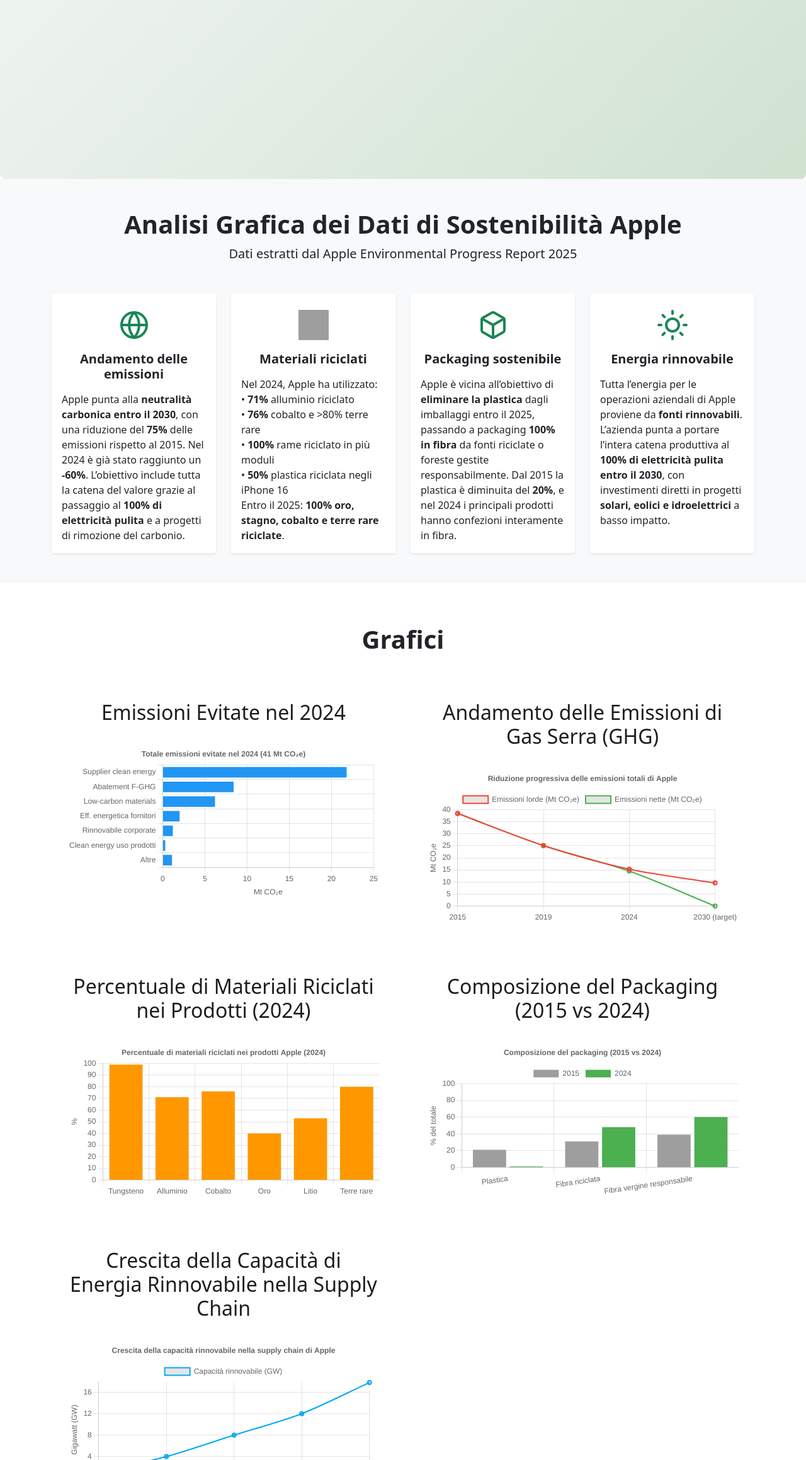
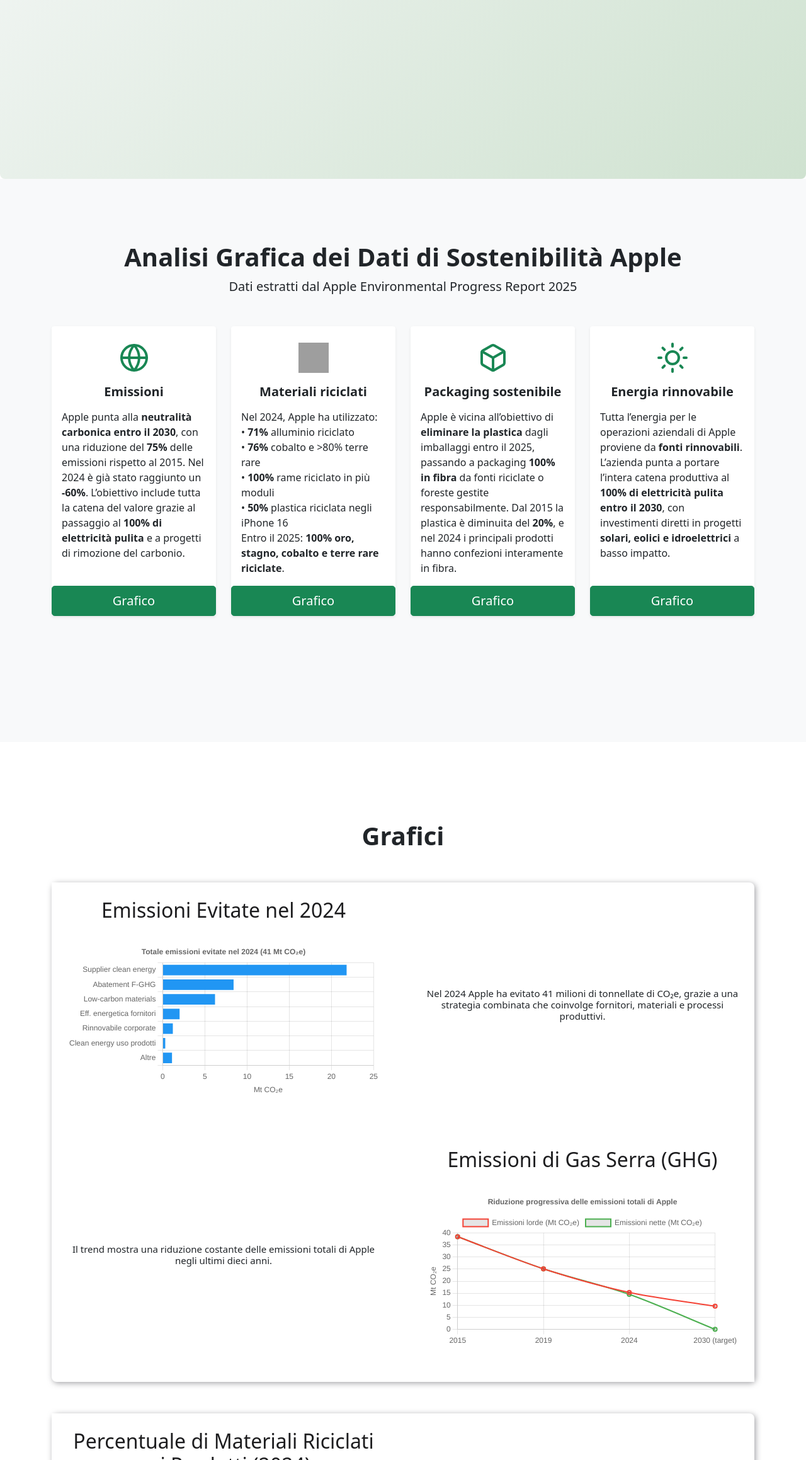
Before and after one commit to Cola00/PW-L-31-3.7, a plain HTML site: page index.html in a window 1280 px wide. Shown: the part 482-2800 px from the top of the page at 63% size. Drawn offline with nearby package versions, Linux system fonts and the light colour scheme; grey boxes are pictures that could not be loaded.

Commit message:
Bugfixing

```diff
--- a/assets/css/style.css
+++ b/assets/css/style.css
@@ -21,7 +21,7 @@
 /*Stile per la navbar e l'header*/
 nav{
   min-height: 80px;
-  background: var(--header-background-color) !important;
+  background: var(--header-background-color) !important; /*Uso di !important per sovrascrivere le carattersitiche di Bootstrap*/
   color: var(--header-text-color) !important;
 }
 header {
@@ -65,11 +65,18 @@
   color: var( --footer-text-color);
 }
 
+
 /*Evita che la navbar copra le sezioni*/
 #download-report,
 #info-cards,
 #charts {
   scroll-margin-top: 80px;
+}
+
+#info-cards{
+  background: #fff;
+  padding-top: 100px;
+  padding-bottom: 200px;
 }
 
 #download-report{
@@ -91,7 +98,7 @@
 }
 
 .download-btn {
-  background-color: var(--btn-bg-color) !important; /*Uso di !important per sovrascrivere le carattersitiche di Bootstrap 5*/
+  background-color: var(--btn-bg-color) !important;
   display: block;
   margin: 20px auto;
   padding: 10px 20px;
@@ -102,14 +109,28 @@
 }
 
 #charts{
-  margin: 40px auto;
+  margin-top: 100px;
   background: #fff;
   padding: 25px;
   border-radius: 8px;
 }
 
 
-
 .container{
   text-align: center;
 }
+
+#grafico-emissioni, #grafico-materiali,#grafico-packaging, #grafico-energia{
+  margin-top: 50px;
+  margin-bottom: 50px;
+  height: fit-content;
+  border-width: 2px;
+  border-radius: 8px;
+  box-shadow: #6e6e73a3 2px 2px 10px;
+}
+
+.text{
+  text-align: center;
+  padding: 20px;
+  font-size: 15px;
+}
--- a/index.html
+++ b/index.html
@@ -1,18 +1,16 @@
 <!-- Dichiara che il documento è un file HTML5. Serve ai browser per interpretare correttamente la sintassi e le regole del linguaggio. -->
 <!DOCTYPE html>
-
 <!-- Apre il tag principale <html> e imposta l’attributo "lang" su "it", indicando che la lingua del contenuto è l’italiano. Questo è utile per l’accessibilità e per i motori di ricerca (SEO). -->
 <html lang="it">
+<!-- Inizio della sezione <head>, dove si inseriscono metadati, link a risorse esterne e impostazioni del documento. -->
 
-<!-- Inizio della sezione <head>, dove si inseriscono metadati, link a risorse esterne e impostazioni del documento. -->
 <head>
-
   <!-- Imposta la codifica dei caratteri su UTF-8, permettendo di visualizzare correttamente lettere accentate e simboli. -->
   <meta charset="UTF-8">
 
   <!--Adatta il contenuto della pagina al dispositivo e gestisce lo zoom iniziale impostandolo al 100%-->
   <meta name="viewport" content="width=device-width, initial-scale=1.0">
-  <title>Apple Report di sostenibilià con Analisi Grafica</title>
+  <title>Apple Report di sostenibilià</title>
   <!--Foglio di stile contentene il design del sito-->
   <link rel="stylesheet" href="assets/css/style.css">
   <!--Foglio di stile contentene il css di Bootstrap 5-->
@@ -29,12 +27,11 @@
 
   <!--Sezione dove scaricare il report di sostenibilità-->
   <section id="download-report" class="py-5 bg-light text-center">
-      <h1 class="fw-bold mb-3 text-success">Scarica il Report di Sostenibilità 2025</h1>
+    <h1 class="fw-bold mb-3 text-success">Scarica l'ultimo Report di Sostenibilità</h1>
     <p class="lead mb-4 text-secondary">
       Scopri come Apple sta riducendo le emissioni e utilizzando materiali riciclati per un futuro più verde. 🌱
     </p>
-      <a class="btn btn-success btn-lg px-4"
-         href="report/Apple_Environmental_Progress_Report_2025.pdf"
+    <a class="btn btn-success btn-lg px-4" href="report/Apple_Environmental_Progress_Report_2025.pdf"
       download="Apple_Sustainability_Report_2025.pdf">
       <i class="bi bi-download me-2"></i> Scarica il report
     </a>
@@ -42,7 +39,7 @@
 
 
   <!--Sezione con le cards per introdurre i grafici presentati sotto utilizzando delle cards di Bootstrap 5 -->
-  <div id="info-cards" class="py-5 bg-light">
+  <div id="info-cards" class="bg-light">
     <div class="container">
       <div class="text-center mb-5">
         <h1 class="fw-bold">Analisi Grafica dei Dati di Sostenibilità Apple</h1>
@@ -61,10 +58,11 @@
                   stroke-linecap="round" stroke-linejoin="round">
                   <circle cx="12" cy="12" r="10"></circle>
                   <line x1="2" y1="12" x2="22" y2="12"></line>
-          <path d="M12 2a15.3 15.3 0 0 1 4 10 15.3 15.3 0 0 1-4 10 15.3 15.3 0 0 1-4-10A15.3 15.3 0 0 1 12 2z"></path>
+                  <path d="M12 2a15.3 15.3 0 0 1 4 10 15.3 15.3 0 0 1-4 10 15.3 15.3 0 0 1-4-10A15.3 15.3 0 0 1 12 2z">
+                  </path>
                 </svg>
               </div>
-              <h5 class="card-title fw-bold">Andamento delle emissioni</h5>
+              <h5 class="card-title fw-bold">Emissioni</h5>
               <p class="card-text mt-3 text-start">
                 Apple punta alla <strong>neutralità carbonica entro il 2030</strong>, con una riduzione del
                 <strong>75%</strong> delle emissioni rispetto al 2015.
@@ -72,7 +70,11 @@
                 L’obiettivo include tutta la catena del valore grazie al passaggio al <strong>100% di elettricità
                   pulita</strong> e a progetti di rimozione del carbonio.
               </p>
+
             </div>
+            <a class="btn btn-success btn-lg px-4" href="#grafico-emissioni"
+              download="Apple_Sustainability_Report_2025.pdf">Grafico
+            </a>
           </div>
         </div>
 
@@ -81,7 +83,7 @@
           <div class="card h-100 shadow-sm border-0">
             <div class="card-body text-center">
               <div class="mb-3 fs-1 text-success">
-            <img width="48" height="48" src="https://img.icons8.com/fluency/48/recycling.png" alt="recycling"/>
+                <img width="48" height="48" src="https://img.icons8.com/fluency/48/recycling.png" alt="recycling" />
               </div>
               <h5 class="card-title fw-bold">Materiali riciclati</h5>
               <p class="card-text mt-3 text-start">
@@ -92,7 +94,11 @@
                 • <strong>50%</strong> plastica riciclata negli iPhone 16<br>
                 Entro il 2025: <strong>100% oro, stagno, cobalto e terre rare riciclate</strong>.
               </p>
+
             </div>
+            <a class="btn btn-success btn-lg px-4" href="#grafico-materiali"
+              download="Apple_Sustainability_Report_2025.pdf">Grafico
+            </a>
           </div>
         </div>
 
@@ -104,10 +110,13 @@
               <div class="mb-3 fs-1 text-success">
                 <svg width="48" height="48" viewBox="0 0 24 24" fill="none" stroke="currentColor" stroke-width="2"
                   stroke-linecap="round" stroke-linejoin="round">
-          <path d="M21 16V8a2 2 0 0 0-1-1.73l-7-4a2 2 0 0 0-2 0l-7 4A2 2 0 0 0 3 8v8a2 2 0 0 0 1 1.73l7 4a2 2 0 0 0 2 0l7-4a2 2 0 0 0 1-1.73z"></path>
+                  <path
+                    d="M21 16V8a2 2 0 0 0-1-1.73l-7-4a2 2 0 0 0-2 0l-7 4A2 2 0 0 0 3 8v8a2 2 0 0 0 1 1.73l7 4a2 2 0 0 0 2 0l7-4a2 2 0 0 0 1-1.73z">
+                  </path>
                   <polyline points="3.27 6.96 12 12.01 20.73 6.96"></polyline>
                   <line x1="12" y1="22.08" x2="12" y2="12"></line>
-        </svg></div>
+                </svg>
+              </div>
               <h5 class="card-title fw-bold text-center">Packaging sostenibile</h5>
               <p class="card-text mt-3 text-start">
                 Apple è vicina all’obiettivo di <strong>eliminare la plastica</strong> dagli imballaggi entro il 2025,
@@ -116,7 +125,11 @@
                 Dal 2015 la plastica è diminuita del <strong>20%</strong>, e nel 2024 i principali prodotti hanno
                 confezioni interamente in fibra.
               </p>
+
             </div>
+            <a class="btn btn-success btn-lg px-4" href="#grafico-packaging"
+              download="Apple_Sustainability_Report_2025.pdf">Grafico
+            </a>
           </div>
         </div>
 
@@ -146,6 +159,9 @@
                 con investimenti diretti in progetti <strong>solari, eolici e idroelettrici</strong> a basso impatto.
               </p>
             </div>
+            <a class="btn btn-success btn-lg px-4" href="#grafico-energia"
+              download="Apple_Sustainability_Report_2025.pdf">Grafico
+            </a>
           </div>
         </div>
       </div>
@@ -155,8 +171,9 @@
   <!--Sezione dei grafici realizzati in JQuery tramite la libreria chart.js-->
   <div id="charts">
     <div class="container">
+      <h1 class="fw-bold mb-5">Grafici</h1>
+      <div id="grafico-emissioni">
         <div class="row">
-        <h1 class="fw-bold mb-5">Grafici</h1>
           <div class="col-lg-6 col-md-6 col-sm-12">
             <section>
               <h2>Emissioni Evitate nel 2024</h2>
@@ -164,12 +181,30 @@
             </section>
           </div>
           <div class="col-lg-6 col-md-6 col-sm-12">
+            <!--classi per posizionare il testo al centro del box-->
+           <div class="d-flex justify-content-center align-items-center h-100">
+            <h3 class="text">Nel 2024 Apple ha evitato 41 milioni di tonnellate di CO₂e, grazie a una strategia combinata che coinvolge fornitori, materiali e processi produttivi.</h3>
+          </div>
+          </div>
+        </div>
+
+        <div class="row">
+          <div class="col-lg-6 col-md-6 col-sm-12">
+            <div class="d-flex justify-content-center align-items-center h-100">
+            <h3 class="text">Il trend mostra una riduzione costante delle emissioni totali di Apple negli ultimi dieci anni.</h3>
+            </div>
+          </div>
+          <div class="col-lg-6 col-md-6 col-sm-12">
             <section>
-            <h2>Andamento delle Emissioni di Gas Serra (GHG)</h2>
+              <h2>Emissioni di Gas Serra (GHG)</h2>
               <canvas id="ghgTrend"></canvas>
             </section>
           </div>
         </div>
+      </div>
+
+
+      <div id="grafico-materiali">
         <div class="row">
           <div class="col-lg-6 col-md-6 col-sm-12">
             <section>
@@ -178,18 +213,42 @@
             </section>
           </div>
           <div class="col-lg-6 col-md-6 col-sm-12">
+             <div class="d-flex justify-content-center align-items-center h-100">
+            <h3 class="text">Apple incrementa costantemente la percentuale di materiali riciclati nei suoi prodotti.</h3>
+            </div>
+          </div>
+        </div>
+      </div>
+
+      <div id="grafico-packaging">
+        <div class="row">
+          <div class="col-lg-6 col-md-6 col-sm-12">
+           <div class="d-flex justify-content-center align-items-center h-100">
+            <h3 class="text">Il packaging dei prodotti Apple è stato oggetto di una profonda trasformazione negli ultimi dieci anni.</h3>
+            </div>
+          </div>
+          <div class="col-lg-6 col-md-6 col-sm-12">
             <section>
               <h2>Composizione del Packaging (2015 vs 2024)</h2>
               <canvas id="packaging"></canvas>
             </section>
           </div>
         </div>
+      </div>
+
+      <div id="grafico-energia">
         <div class="row">
           <div class="col-lg-6 col-md-6 col-sm-12">
             <section>
               <h2>Crescita della Capacità di Energia Rinnovabile nella Supply Chain</h2>
               <canvas id="supplierRenewables"></canvas>
             </section>
+          </div>
+          <div class="col-lg-6 col-md-6 col-sm-12">
+             <div class="d-flex justify-content-center align-items-center h-100">
+            <h3 class="text">La capacità di energia rinnovabile impiegata dai fornitori Apple è cresciuta rapidamente, questo incremento è il risultato di investimenti in sistemi solari, eolici e idroelettrici, e dell’adesione di un numero crescente di fornitori ai programmi di energia pulita.</h3>
+            </div>
+          </div>
         </div>
       </div>
     </div>
@@ -231,6 +290,4 @@
 
 </script>
 
-
-
 </html>
```
Lines whose indentation alone changed are shown as unchanged.
